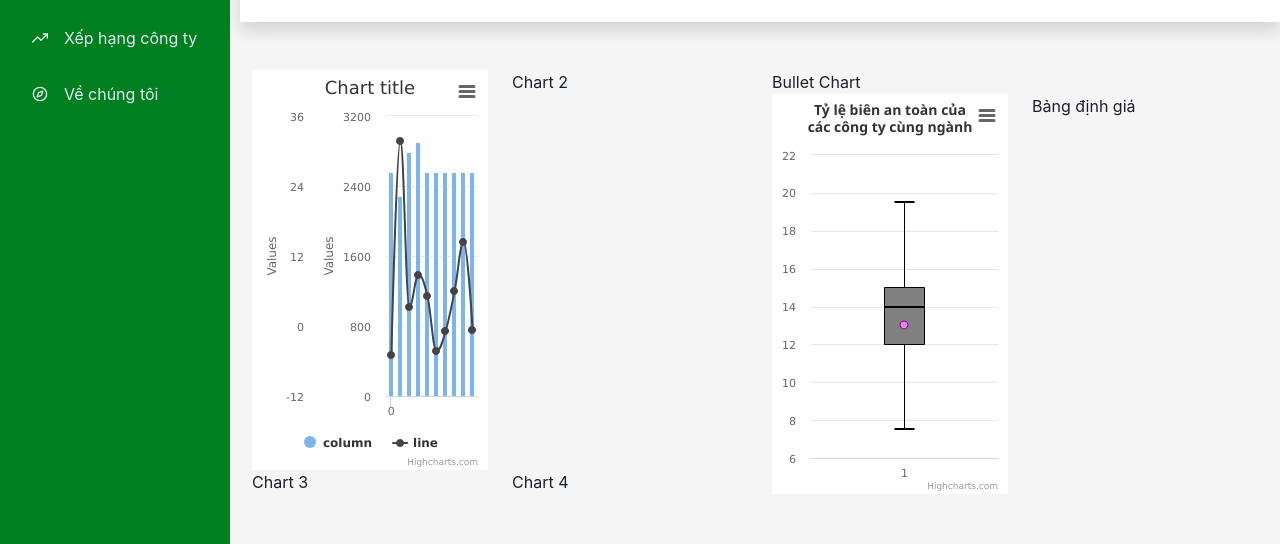
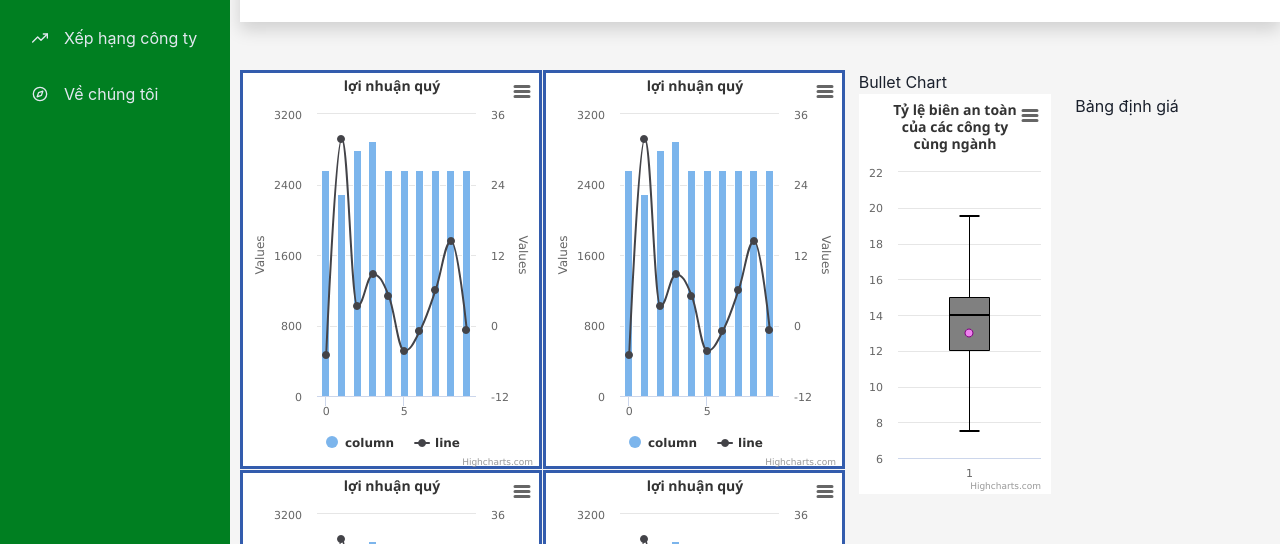
Before and after one commit to singsinghai/Stock-Market-GrabBootcamp, a React (Create React App) app in the folder frontend/: page /company/VIC in a window 1280 px wide. Shown: the part 182-726 px from the top of the page. Built offline with nearby package versions, Linux system fonts and the light colour scheme; no server answers.

Commit message:
demo chart

```diff
--- a/frontend/src/components/companyValuation/ValuationCharts/ColumnChart/index.js
+++ b/frontend/src/components/companyValuation/ValuationCharts/ColumnChart/index.js
@@ -10,7 +10,7 @@ const createColumn = (points) => ({
     xAxis: {
         data: points.map((item) => item.name)
     },
-    yAxis: [{},{}],
+    yAxis: [{},{opposite: true}],
     series: [
     {
         yAxis: 0,
@@ -24,7 +24,18 @@ const createColumn = (points) => ({
         type: "spline",
         data: points.map((item) => item.y)
     }
-    ]
+    ],
+    title: {
+        text: 'lợi nhuận quý',
+        style: {
+            fontFamily: "Segoe UI",
+            fontSize: 14,
+            fontWeight: "bold"
+        },
+    },
+    chart: {
+        borderWidth: 3
+    }
 })
 
 function ColumnChart() {
--- a/frontend/src/components/companyValuation/ValuationCharts/index.js
+++ b/frontend/src/components/companyValuation/ValuationCharts/index.js
@@ -7,28 +7,28 @@ import { Col, Row } from "react-bootstrap";
 function ValuationCharts() {
     return (
         <Row>
-            <Col xs={12} xl={6}>
+            <Col xs={12} xl={7}>
                 <Row>
-                    <Col xs={12} xl={6}>
+                    <Col xs={12} xl={6} className='p-0'>
                         <div> <ColumnChart/> </div>
                     </Col>
 
-                    <Col xs={12} xl={6}>
-                        <div>Chart 2</div>
+                    <Col xs={12} xl={6} className='p-0'>
+                        <div><ColumnChart/></div>
                     </Col>
                 </Row>
                 <Row>
-                    <Col xs={12} xl={6}>
-                        <div>Chart 3</div>
+                    <Col xs={12} xl={6} className='p-0'>
+                        <div><ColumnChart/></div>
                     </Col>
 
-                    <Col xs={12} xl={6}>
-                        <div>Chart 4</div>
+                    <Col xs={12} xl={6} className='p-0'>
+                        <div><ColumnChart/></div>
                     </Col>
                 </Row>
             </Col>
 
-            <Col xs={12} xl={6}>
+            <Col xs={12} xl={5}>
                 <Row>
                     <div>Bullet Chart</div> {/*Bullet chart ở đây*/}
                     <Col xs={12} xl={6}>
```
